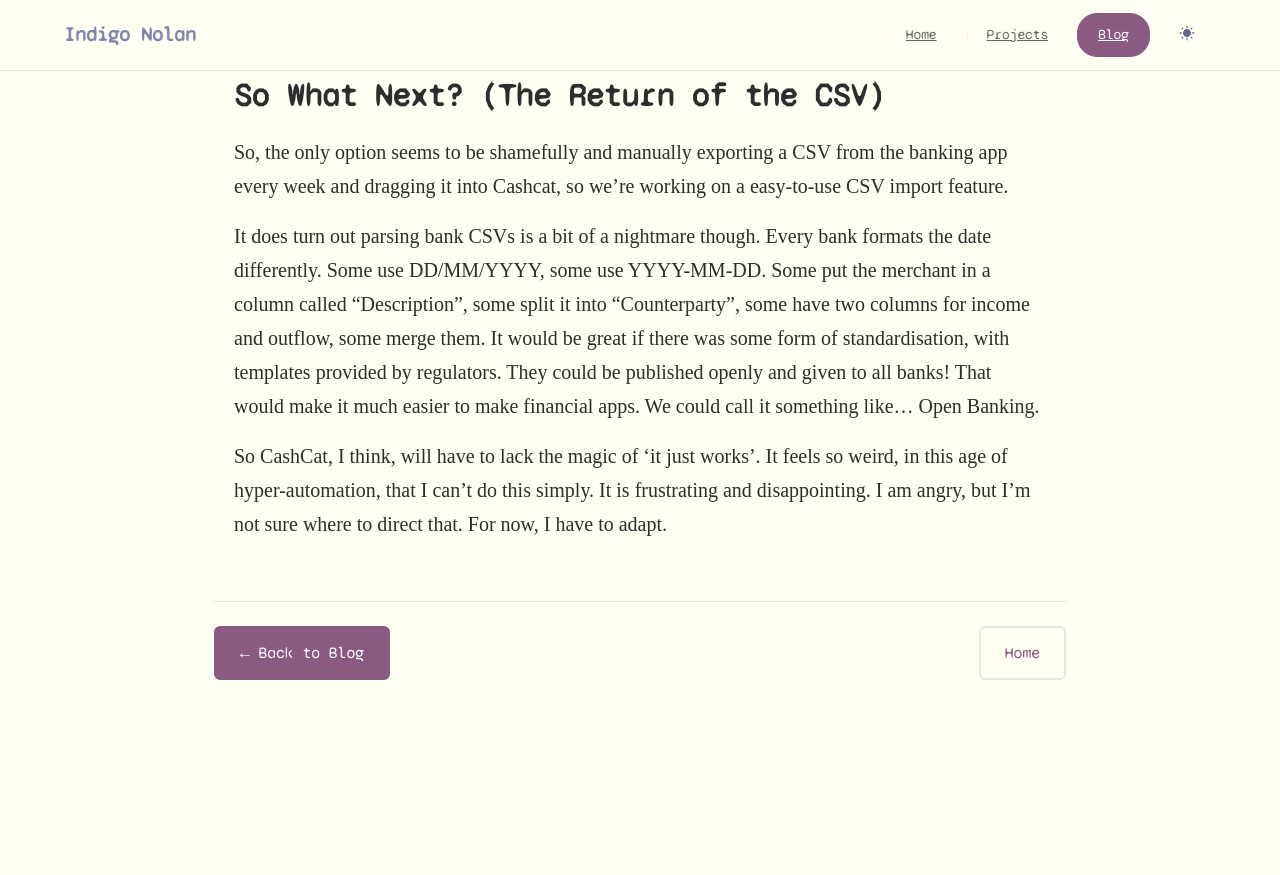
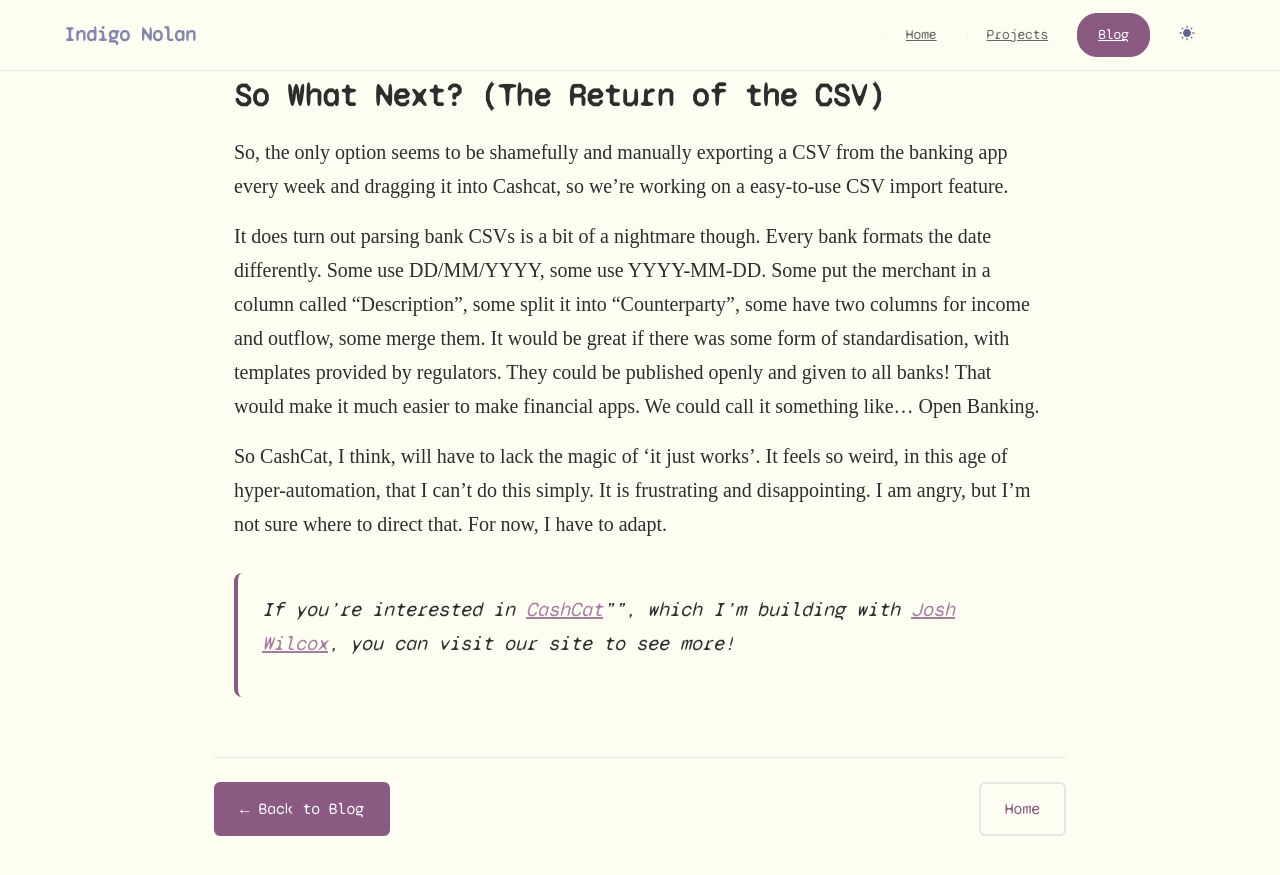
Before and after one commit to Lem0naise/website, a Jekyll site: the page built from _posts/2026-02-10-cashcat-openbanking.md, in a window 1280 px wide and 900 px high, scrolled down 1997 px. Shown: the top 875 px of the window. Built offline with Jekyll 4.4.1, drawn with Linux system fonts in a browser that asks for light colours; some web fonts are replaced; before the commit the page ends 2741 px from its top, so only the background shows below that.

Commit message:
update 2026-02-10-cashcat-openbanking.md

```diff
--- a/_posts/2026-02-10-cashcat-openbanking.md
+++ b/_posts/2026-02-10-cashcat-openbanking.md
@@ -47,3 +47,7 @@ So, the only option seems to be shamefully and manually exporting a CSV from the
 It does turn out parsing bank CSVs is a bit of a nightmare though. Every bank formats the date differently. Some use DD/MM/YYYY, some use YYYY-MM-DD. Some put the merchant in a column called "Description", some split it into "Counterparty", some have two columns for income and outflow, some merge them. It would be great if there was some form of standardisation, with templates provided by regulators. They could be published openly and given to all banks! That would make it much easier to make financial apps. We could call it something like... Open Banking.
 
 So CashCat, I think, will have to lack the magic of 'it just works'. It feels so weird, in this age of hyper-automation, that I can't do this simply. It is frustrating and disappointing. I am angry, but I'm not sure where to direct that. For now, I have to adapt.
+
+
+
+> *If you're interested in [CashCat](https://cashcat.app)"", which I'm building with [Josh Wilcox](https://josh.software), you can visit our site to see more!*
```
